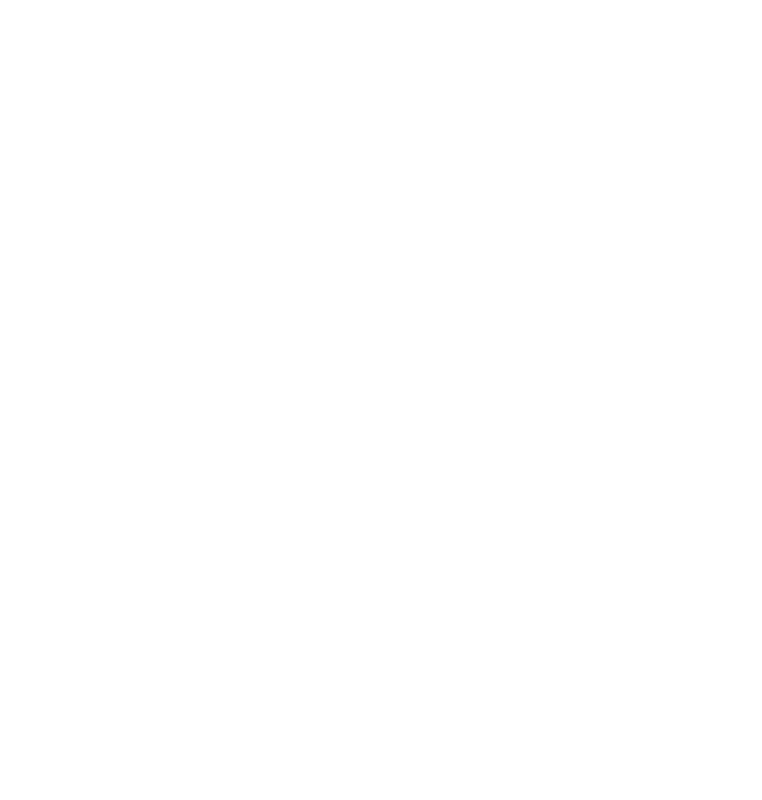
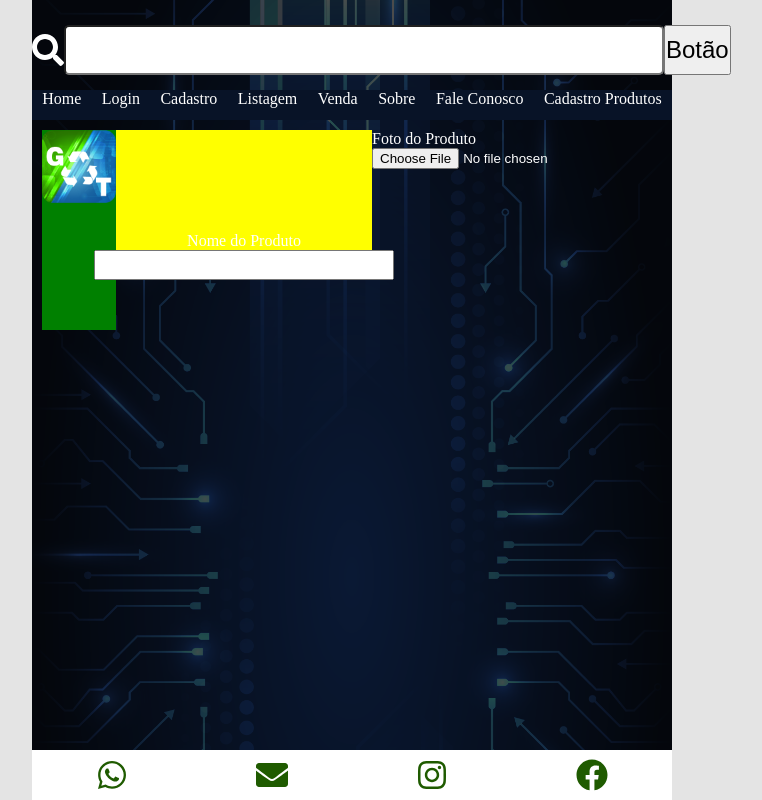
Before and after one commit to webdevdesiner/greentech-api, a React (Create React App) app: page /cadprodutos in a window 1280 px wide. Before the commit this address had no page. Shown: the whole page, without its empty margins (288-1050 px from the left). Built offline with nearby package versions, Linux system fonts and the light colour scheme.

Commit message:
Pagina de cadastro de produtos

```diff
--- a/src/App.js
+++ b/src/App.js
@@ -7,6 +7,8 @@
 import Venda from './pages/Venda';
 import Cadastro from './pages/Cadastro';
 import Listagem from './pages/Listagem';
+import Cadprodutos from './pages/Cadprodutos';
+
 
 
 function App() {
@@ -55,6 +57,12 @@
 
       </Route>
 
+      <Route path='/cadprodutos' element ={
+        <Cadprodutos/>
+      }>
+
+      </Route>
+
     </Routes>
 
   );
--- a/src/components/Menu/index.js
+++ b/src/components/Menu/index.js
@@ -13,10 +13,8 @@
         <li><a href='./Venda'>Venda</a></li>
         <li><a href='./Sobre'>Sobre</a></li>
         <li><a href='./FaleConosco'>Fale Conosco</a></li>
-        <li><a href=''>?</a></li>
-        <li><a href=''>?</a></li>
-        <li><a href=''>?</a></li>
-        <li><a href=''>?</a></li>
+        <li><a href='Cadprodutos'>Cadastro Produtos</a></li>
+
 
 
       </ul>
--- a/src/pages/Cadastro/index.js
+++ b/src/pages/Cadastro/index.js
@@ -7,17 +7,15 @@
 const Cadastro = () => {
     return (
         <div className='homeArea'>
-
-
-
             <div className='home'>
                 <div className='blacked'>
                     <Nav />
                     <Menu />
                     <div className='imgArea'></div>
 
+
+
                     <form className='cadastroArea'>
-
                         <h1>CADASTRO USUÁRIO</h1> <br/><br/><br/>
 
                         <div className='blocoLine'>
--- /dev/null
+++ b/src/pages/Cadprodutos/index.js
@@ -0,0 +1,51 @@
+import Footer from '../../components/Footer';
+import Nav from '../../components/Nav';
+import './style.css';
+import Menu from './../../components/Menu'
+
+const Cadprodutos = () => {
+  return (
+    <div>
+
+      <div className='homeArea'>
+
+
+
+        <div className='home'>
+          <div className='blacked'>
+            <Nav />
+            <Menu />
+            <section className='blocoLogo'>
+
+              <div className='imgAreaLogo'></div>
+              <div className='formCadProdutoArea'>
+
+
+                <label>Nome do Produto</label>
+                <input type='text'></input>
+              </div>
+              <div className='forCadProdutoArea'>
+
+
+                <label>Foto do Produto</label>
+                <input type='file'></input>
+              </div>
+
+            </section>
+
+
+
+
+
+
+
+          </div>
+          <Footer />
+        </div>
+      </div>
+
+    </div>
+  )
+}
+
+export default Cadprodutos
--- /dev/null
+++ b/src/pages/Cadprodutos/style.css
@@ -0,0 +1,36 @@
+.blocoLogo
+{
+    width: 100%;
+    display: flex;
+    flex-direction: row;
+    color: white;
+    margin-top: 100px;
+
+}
+
+.formCadProdutoArea
+{
+    width: 40%;
+    height: 150px;
+    display: flex;
+    flex-direction: column;
+    align-items: center;
+    justify-content: flex-end;
+    background-color: yellow;
+
+
+}
+
+
+.imgAreaLogo
+{
+    background-image: url(./../../assets/images/1x/Ativo\ 1logo.png);
+    width: 20%;
+    height: 200px;
+    background-repeat: no-repeat;
+    background-size: 100%;
+    margin-left: 10px;
+    background-color: green;
+
+
+}
```
Also changed, not shown: src/assets/images/1x/Ativo 1logo.png (added), src/assets/images/1x/Prancheta 1.png (added).
